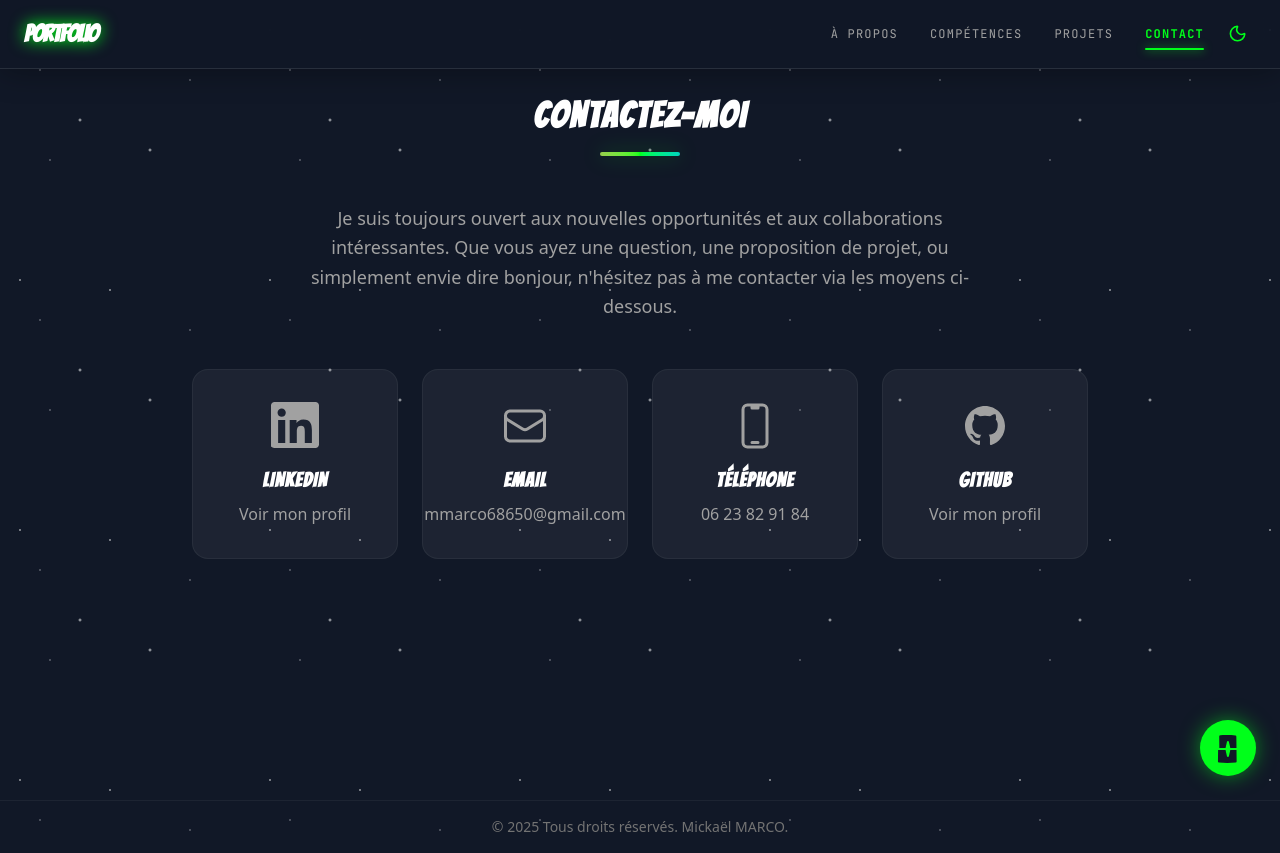
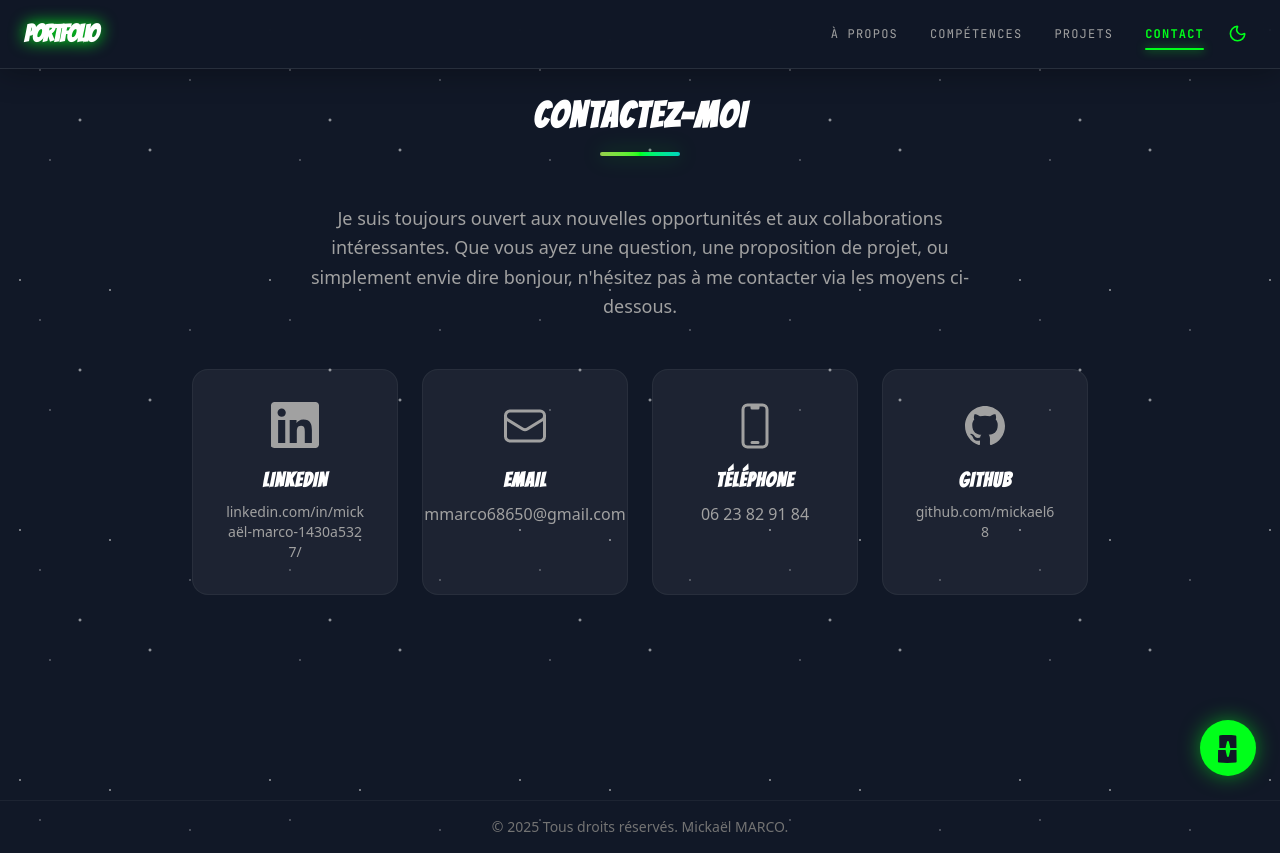
Before and after one commit to mickael68/PortfolioV2, a Next.js app: page /contact in a window 1280 px wide. Built offline with nearby package versions, Linux system fonts and the light colour scheme.

Commit message:
Correctif 12

```diff
--- a/app/contact/page.tsx
+++ b/app/contact/page.tsx
@@ -24,7 +24,7 @@ export default function Contact() {
                             </svg>
                         </div>
                         <h3 className="text-xl font-semibold text-neutral-900 dark:text-white mb-2">LinkedIn</h3>
-                        <span className="text-neutral-600 dark:text-neutral-400 group-hover:text-portal-glow transition-colors">Voir mon profil</span>
+                        <span className="text-neutral-600 dark:text-neutral-400 group-hover:text-portal-glow transition-colors text-sm break-all text-center">linkedin.com/in/mickaël-marco-1430a5327/</span>
                     </a>
 
                     {/* Email */}
@@ -68,7 +68,7 @@ export default function Contact() {
                             </svg>
                         </div>
                         <h3 className="text-xl font-semibold text-neutral-900 dark:text-white mb-2">GitHub</h3>
-                        <span className="text-neutral-600 dark:text-neutral-400 group-hover:text-portal-glow transition-colors">Voir mon profil</span>
+                        <span className="text-neutral-600 dark:text-neutral-400 group-hover:text-portal-glow transition-colors text-sm break-all text-center">github.com/mickael68</span>
                     </a>
                 </div>
             </div>
```
